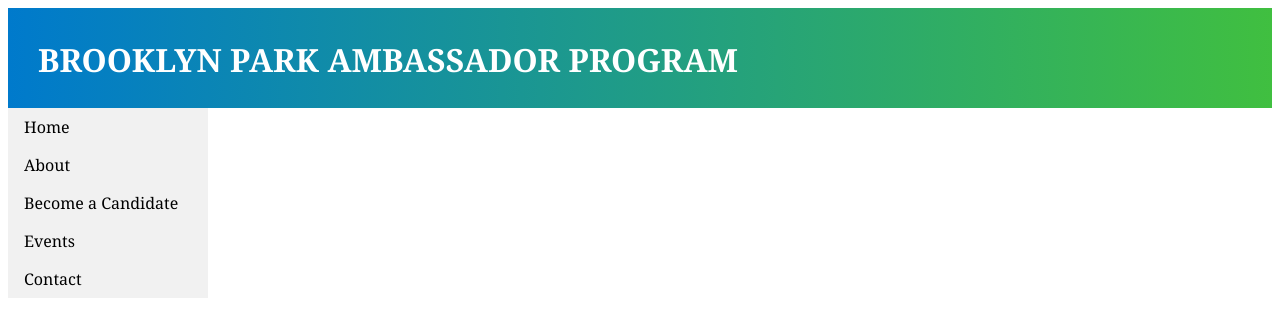
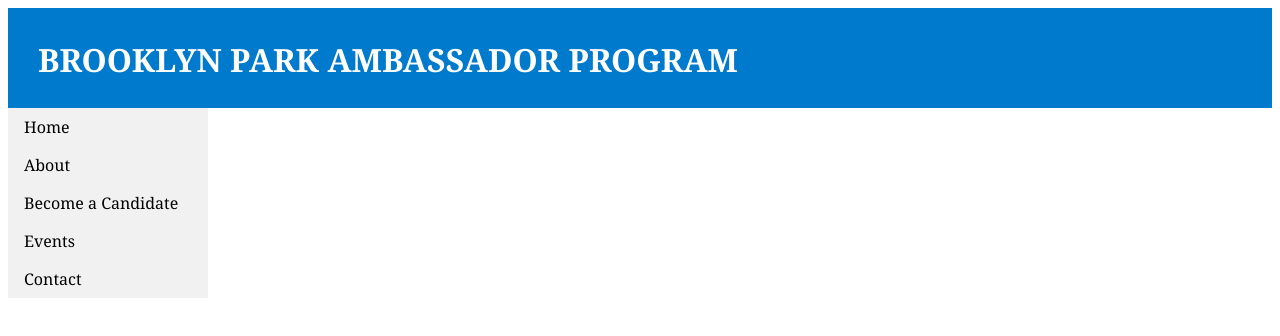
Before and after one commit to edstr089/StaticWebsite4662, a plain HTML site: page index.html in a window 1280 px wide. Drawn offline with Linux system fonts and the light colour scheme.

Commit message:
Update style.css

```diff
--- a/style.css
+++ b/style.css
@@ -4,7 +4,6 @@ body {
 
 #heading {
   background-color: #007acc;
-  background-image: linear-gradient(to right, #007acc, #40bf40);
   height: 100px;
   text-align: left;
 }
```
